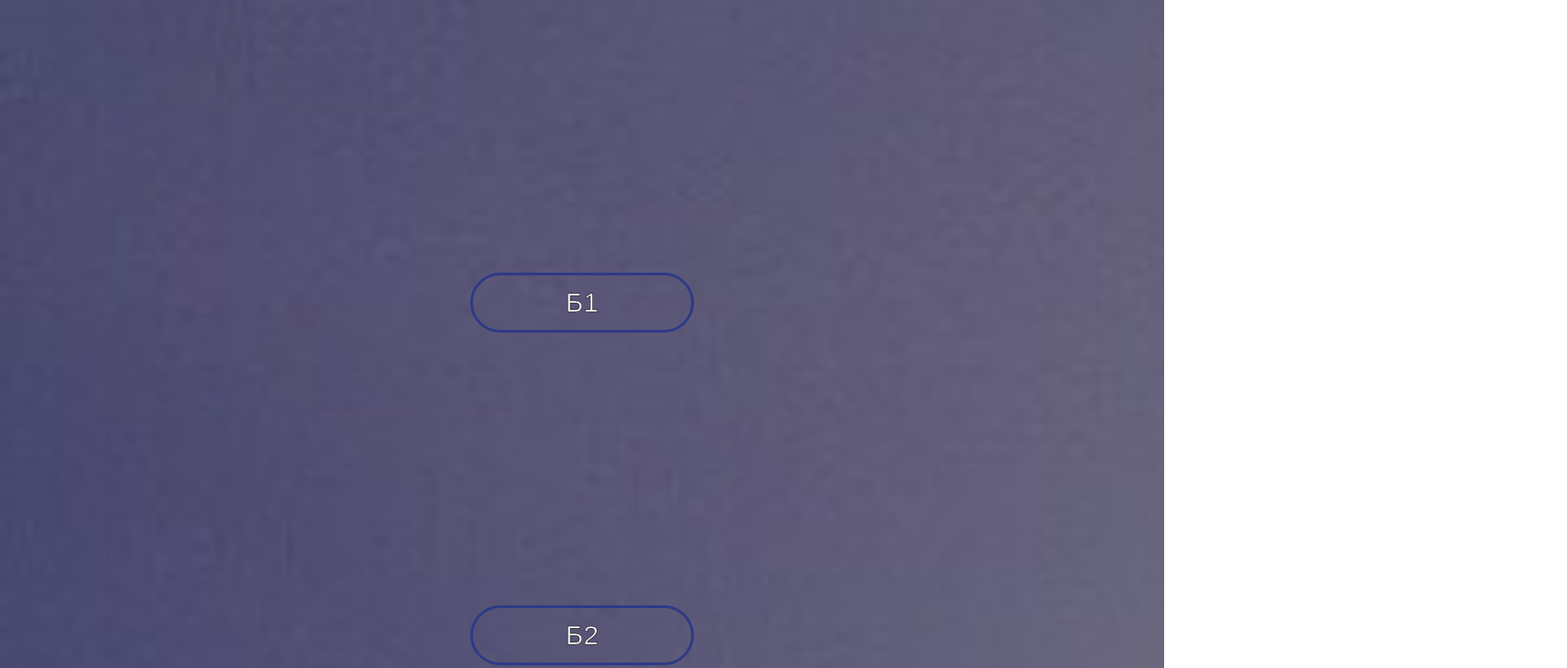
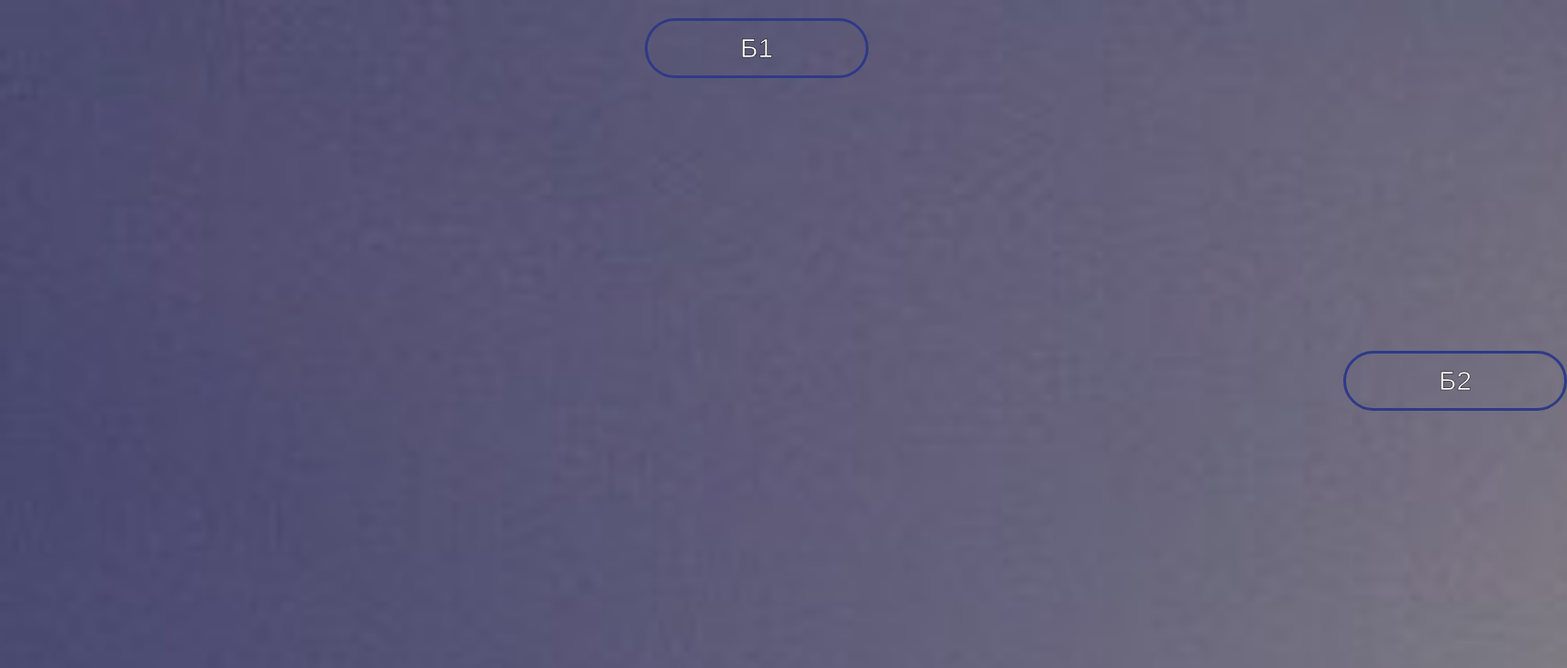
Before and after one commit to Nexus735/BurgasBus, a plain HTML site: page Welcome.html in a window 1280 px wide. Shown: the top 735 px of the page at 91% size, 1723 px wide, since content can reach past the window. Drawn offline with nearby package versions, Linux system fonts and the light colour scheme.

Commit message:
PLS подреди ги

```diff
--- a/Welcome.css
+++ b/Welcome.css
@@ -9,6 +9,8 @@ body
 }
 .btn
 {
+  top: 15%;
+  left: 15%;
   font-family: arial;
   text-transform: uppercase;
   font-size: 30px;
@@ -20,7 +22,7 @@ body
   border: 3px solid #2e3a87;
   display: block;
   text-decoration: none;
-  margin: 300px auto;
+  margin: 20px auto;
   -webkit-text-fill-color: white;
   -webkit-text-stroke-width: 0.5px;
   -webkit-text-stroke-color: #000000;
@@ -63,6 +65,8 @@ body
 }
 .btn1
 {
+  top: 15%;
+  left: 75%;
   font-family: arial;
   text-transform: uppercase;
   font-size: 30px;
```
